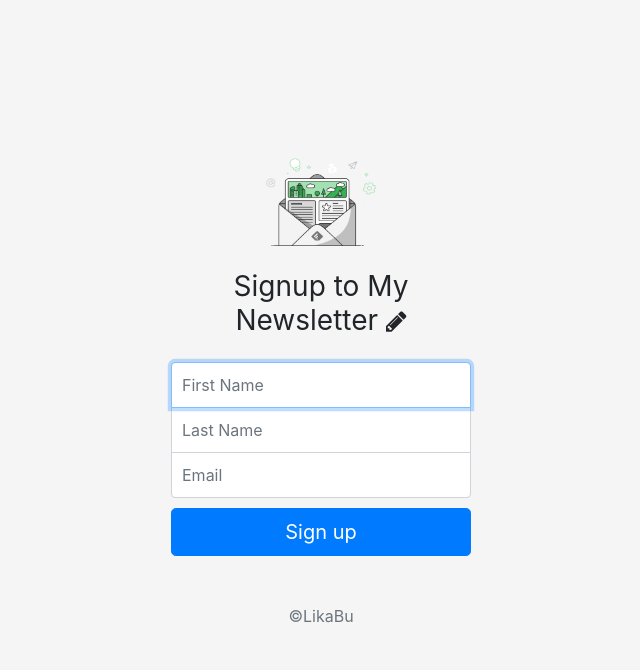
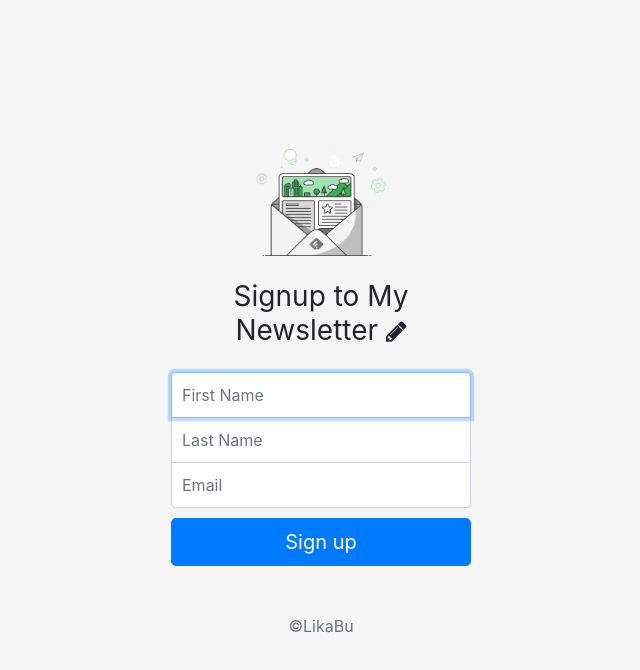
Before and after one commit to Marsocode/Subscription_to_news, a website: page signup.html in a window 1280 px wide. Shown: the whole page, without its empty margins (319-959 px from the left). Drawn offline with nearby package versions, Linux system fonts and the light colour scheme.

Commit message:
Change signup page2

```diff
--- a/signup.html
+++ b/signup.html
@@ -36,7 +36,7 @@
 
 <body class="text-center">
   <form class="form-signin" action="/" method="post">
-    <img class="mb-4" src="img/newsgreen.png" alt="" width="110" height="90">
+    <img class="mb-4" src="img/newsgreen.png" alt="" width="130" height="110">
     <h1 class="h3 mb-4 font-weight-normal">Signup to My Newsletter <i style="font-size:24px" class="fa">&#xf040;</i></h1>
 
     <input type="text" class="form-control top" name="first_name" placeholder="First Name" required autofocus>
```
